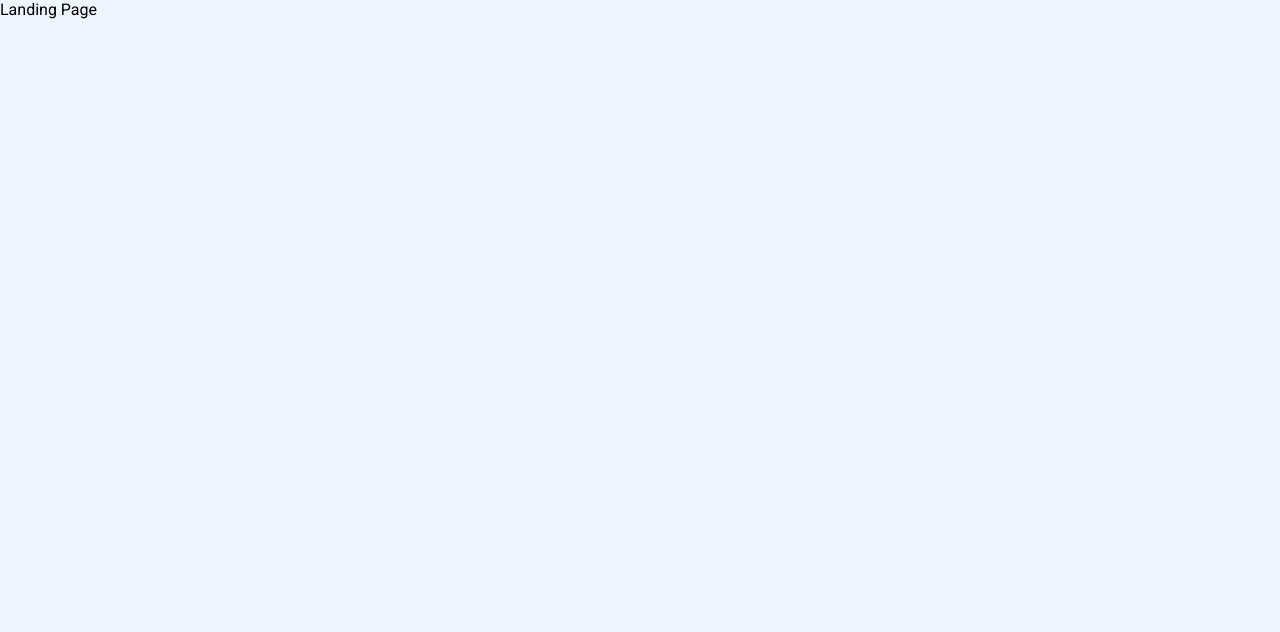
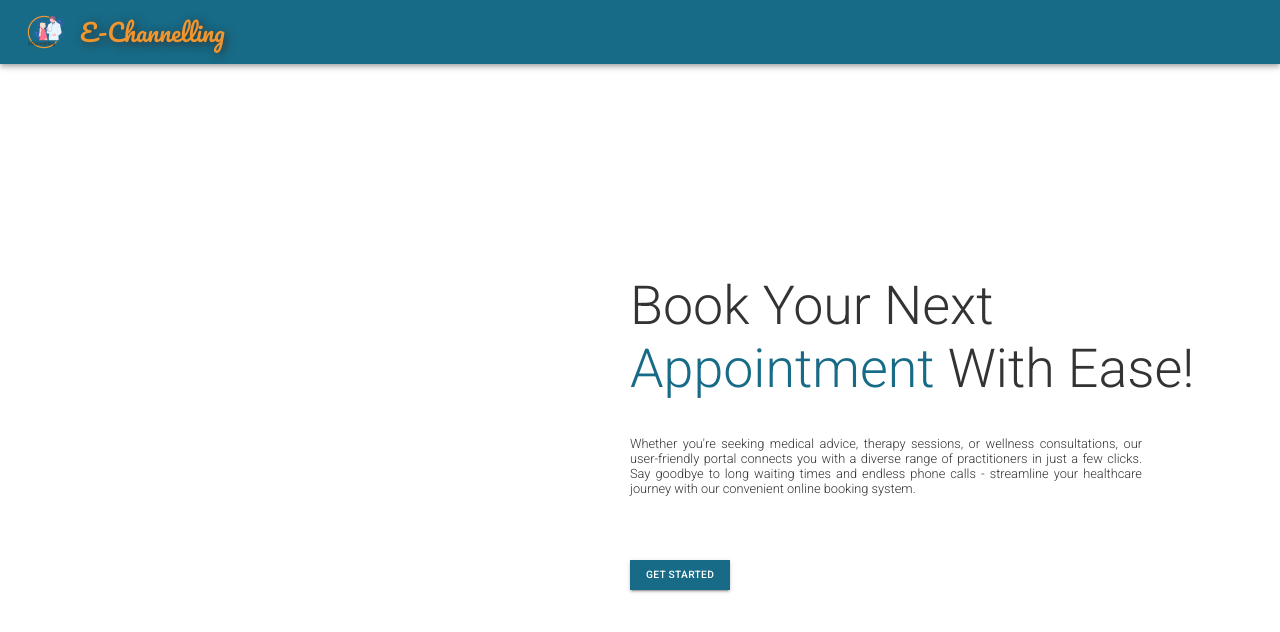
Before and after one commit to asitha-navaratne/e-channelling-system, a React (Vite) app in the folder frontend/: page /main in a window 1280 px wide. Shown: the top 632 px of the page. Built offline with nearby package versions, Linux system fonts and the light colour scheme.

Commit message:
Changes to variables

```diff
--- a/frontend/src/styles/_variables.scss
+++ b/frontend/src/styles/_variables.scss
@@ -3,4 +3,6 @@ $primary-color: #176b87;
 $secondary-color: #f1962e;
 $dark-tile-color: #82abbd;
 $light-tile-color: #b8d0de;
+$warning-color: #ffdd00;
 $error-color: #d32f2f;
+$text-color: #333;
--- a/frontend/src/views/LandingPage/LandingPage.module.scss
+++ b/frontend/src/views/LandingPage/LandingPage.module.scss
@@ -0,0 +1,80 @@
+@use "../../styles/variables";
+
+.landing-page {
+  height: 100vh;
+  width: 100vw;
+  background-color: #fff;
+
+  &__body-section {
+    height: 93vh;
+    display: flex;
+    justify-content: flex-end;
+  }
+
+  &__description-section {
+    width: 100%;
+  }
+
+  &__title {
+    color: variables.$text-color;
+    font-weight: 100;
+    font-size: 8vw;
+    text-transform: capitalize;
+    text-align: left;
+    margin-bottom: 4.5vh;
+
+    span {
+      color: variables.$primary-color;
+    }
+  }
+
+  &__description-text {
+    color: variables.$text-color;
+    margin-right: 20%;
+    text-align: justify;
+    font-size: 2.7vw;
+    font-weight: 100;
+  }
+}
+
+@media (orientation: landscape) {
+  .landing-page {
+    &__body-section {
+      height: 87vh;
+    }
+
+    &__title {
+      font-size: 4.2vw;
+    }
+
+    &__description-section {
+      width: 50%;
+      padding-right: 10px;
+    }
+
+    &__description-text {
+      font-size: 1.2vw;
+    }
+  }
+}
+
+@media (min-width: 1000px) and (orientation: landscape) {
+  .landing-page {
+    &__body-section {
+      height: 92vh;
+    }
+
+    &__title {
+      font-size: 4.2vw;
+    }
+
+    &__description-section {
+      width: 50%;
+      padding-right: 10px;
+    }
+
+    &__description-text {
+      font-size: 1vw;
+    }
+  }
+}
--- a/frontend/src/views/LandingPage/LandingPage.tsx
+++ b/frontend/src/views/LandingPage/LandingPage.tsx
@@ -1,7 +1,46 @@
-import { Box } from "@mui/material";
+import { Box, Button, Stack } from "@mui/material";
+
+import Navbar from "../../components/Navbar/Navbar";
+
+import styles from "./LandingPage.module.scss";
 
 const LandingPage = () => {
-  return <Box>Landing Page</Box>;
+  return (
+    <Box className={styles["landing-page"]}>
+      <Navbar />
+      <Box className={styles["landing-page__body-section"]}>
+        <Stack
+          className={styles["landing-page__description-section"]}
+          justifyContent="center"
+          alignItems="flex-start"
+        >
+          <h1 className={styles["landing-page__title"]}>
+            Book your next <span>appointment</span> with ease!
+          </h1>
+          <p className={styles["landing-page__description-text"]}>
+            Whether you're seeking medical advice, therapy sessions, or wellness
+            consultations, our user-friendly portal connects you with a diverse
+            range of practitioners in just a few clicks. Say goodbye to long
+            waiting times and endless phone calls - streamline your healthcare
+            journey with our convenient online booking system.
+          </p>
+          <Button
+            variant="contained"
+            sx={{
+              mt: 8,
+              fontSize: {
+                xs: "2.2vw",
+                md: "2vw",
+                lg: "0.8vw",
+              },
+            }}
+          >
+            Get Started
+          </Button>
+        </Stack>
+      </Box>
+    </Box>
+  );
 };
 
 export default LandingPage;
```
Also changed, not shown: 2 other files (tests, documents, lock files or other folders).
